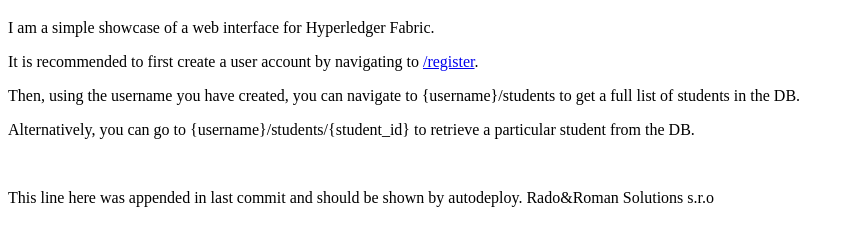
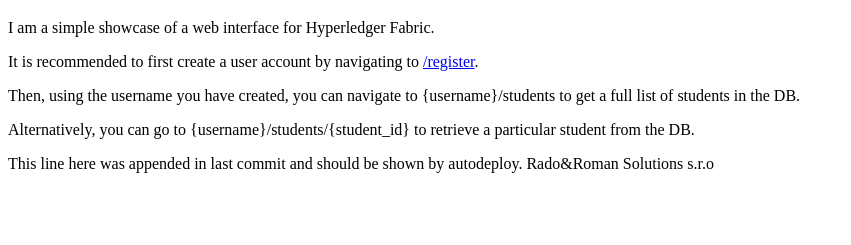
Before and after one commit to Reydifox/blockchain-school-server, a website: page web/public/index.html in a window 1280 px wide. Shown: the part 61-306 px from the top of the page, without its empty margins (0-851 px from the left). Drawn offline with Linux system fonts and the light colour scheme.

Commit message:
fix: node index

```diff
--- a/web/public/index.html
+++ b/web/public/index.html
@@ -11,7 +11,7 @@
     <p>I am a simple showcase of a web interface for Hyperledger Fabric.</p>
     <p>It is recommended to first create a user account by navigating to <a href="/register">/register</a>.</p>
     <p>Then, using the username you have created, you can navigate to {username}/students to get a full list of students in the DB.</p>
-    <p>Alternatively, you can go to {username}/students/{student_id} to retrieve a particular student from the DB.</p> <br>
+    <p>Alternatively, you can go to {username}/students/{student_id} to retrieve a particular student from the DB.</p>
     <p>This line here was appended in last commit and should be shown by autodeploy. Rado&Roman Solutions s.r.o</p>
 </body>
 </html>
```
